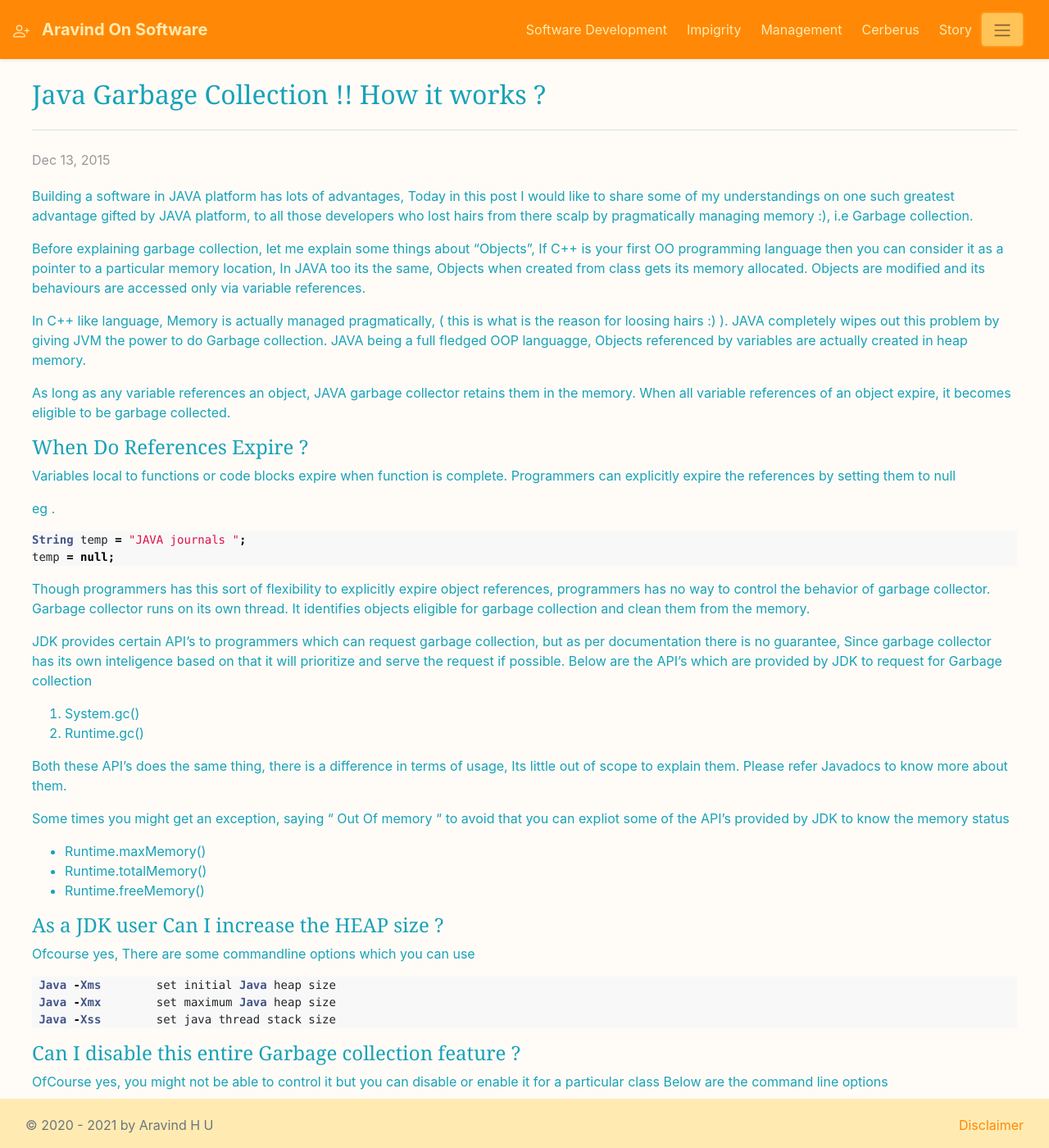
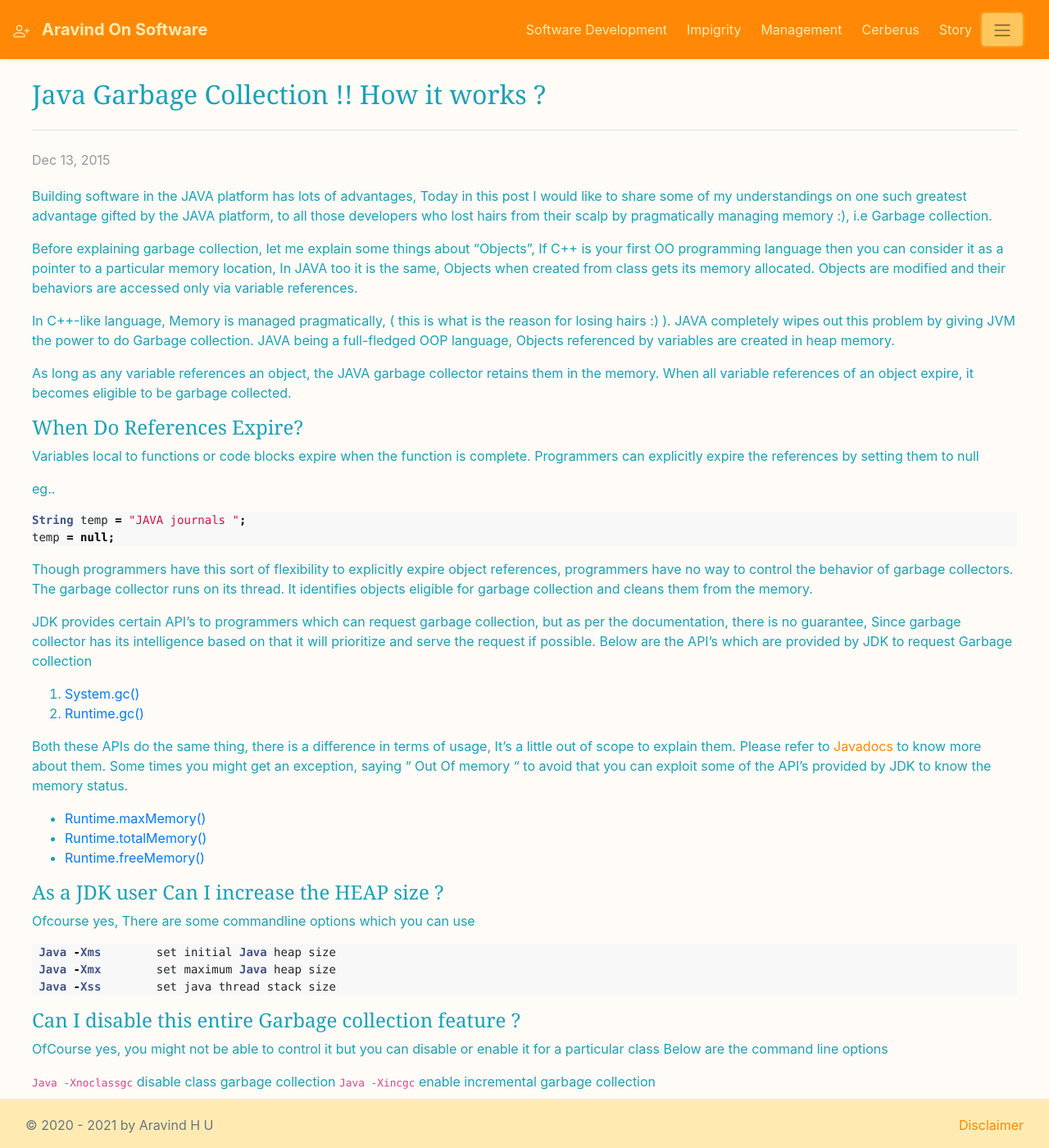
Before and after one commit to aravind666/aravind666.github.io, a Jekyll site: the page built from _posts/software-development/2015-12-13-how-garbage-collection-works.md, in a window 1280 px wide and 1400 px high. Shown: the whole window at 82% size. Built offline with Jekyll 4.4.1, drawn with Linux system fonts in a browser that asks for light colours.

Commit message:
Fixed Grammer mistakes

````diff
--- a/_posts/software-development/2015-12-13-how-garbage-collection-works.md
+++ b/_posts/software-development/2015-12-13-how-garbage-collection-works.md
@@ -3,39 +3,37 @@
 title:  "Java Garbage Collection !! How it works ?"
 category: "Software Development"
 ---
-Building a software in JAVA platform has lots of advantages, Today in this post I would like to share some of my understandings on one such greatest advantage gifted by JAVA platform, to all those developers who lost hairs from there scalp by pragmatically managing memory :), i.e Garbage collection.
+Building software in the JAVA platform has lots of advantages, Today in this post I would like to share some of my understandings on one such greatest advantage gifted by the JAVA platform, to all those developers who lost hairs from their scalp by pragmatically managing memory :), i.e Garbage collection.
 
-Before explaining garbage collection, let me explain some things about "Objects", If C++ is your first OO programming language then you can consider it as a pointer to a particular memory location, In JAVA too its the same, Objects when created from class gets its memory allocated. Objects are modified and its behaviours are accessed only via variable references.
+Before explaining garbage collection, let me explain some things about "Objects", If C++ is your first OO programming language then you can consider it as a pointer to a particular memory location, In JAVA too it is the same, Objects when created from class gets its memory allocated. Objects are modified and their behaviors are accessed only via variable references.
 
-In C++ like language, Memory is actually managed pragmatically, ( this is what is the reason for loosing hairs :) ). JAVA completely wipes out this problem by giving JVM the power to do Garbage collection. JAVA being a full fledged OOP languagge, Objects referenced by variables are actually created in heap memory.
+In C++-like language, Memory is managed pragmatically, ( this is what is the reason for losing hairs :) ). JAVA completely wipes out this problem by giving JVM the power to do Garbage collection. JAVA being a full-fledged OOP language, Objects referenced by variables are created in heap memory.
 
-As long as any variable references an object, JAVA garbage collector retains them in the memory. When all variable references of an object expire, it becomes eligible to be garbage collected.
+As long as any variable references an object, the JAVA garbage collector retains them in the memory. When all variable references of an object expire, it becomes eligible to be garbage collected.
 
-#### When Do References Expire ?
+#### When Do References Expire?
 
-Variables local to functions or code blocks expire when function is complete. Programmers can explicitly expire the references by setting them to null
+Variables local to functions or code blocks expire when the function is complete. Programmers can explicitly expire the references by setting them to null
 
-eg .
+eg..
 
 ```java
 String temp = "JAVA journals ";
 temp = null;
 ```
+Though programmers have this sort of flexibility to explicitly expire object references, programmers have no way to control the behavior of garbage collectors. The garbage collector runs on its thread. It identifies objects eligible for garbage collection and cleans them from the memory.
 
-Though programmers has this sort of flexibility to explicitly expire object references, programmers has no way to control the behavior of garbage collector. Garbage collector runs on its own thread. It identifies objects eligible for garbage collection and clean them from the memory.
+JDK provides certain API's to programmers which can request garbage collection, but as per the documentation, there is no guarantee, Since garbage collector has its intelligence based on that it will prioritize and serve the request if possible. Below are the API's which are provided by JDK to request Garbage collection
 
-JDK provides certain API's to programmers which can request garbage collection, but as per documentation there is no guarantee, Since garbage collector has its own inteligence based on that it will prioritize and serve the request if possible. Below are the API's which are provided by JDK to request for Garbage collection
+1.  [System.gc()](https://docs.oracle.com/en/java/javase/11/docs/api/java.base/java/lang/System.html#gc())
+2.  [Runtime.gc()](https://docs.oracle.com/en/java/javase/11/docs/api/java.base/java/lang/Runtime.html#gc())
 
-1.  System.gc()
-2.  Runtime.gc()
+Both these APIs do the same thing, there is a difference in terms of usage, It's a little out of scope to explain them. Please refer to [Javadocs](https://docs.oracle.com/en/java/javase/11/docs/api/java.base/java/lang/Runtime.html#gc()) to know more about them.
+Some times you might get an exception, saying " Out Of memory " to avoid that you can exploit some of the API's provided by JDK to know the memory status.
 
-Both these API's does the same thing, there is a difference in terms of usage, Its little out of scope to explain them. Please refer Javadocs to know more about them.
-
-Some times you might get an exception, saying " Out Of memory " to avoid that you can expliot some of the API's provided by JDK to know the memory status
-
-*   Runtime.maxMemory()
-*   Runtime.totalMemory()
-*   Runtime.freeMemory()
+*   [Runtime.maxMemory()](https://docs.oracle.com/en/java/javase/11/docs/api/java.base/java/lang/Runtime.html#maxMemory())
+*   [Runtime.totalMemory()](https://docs.oracle.com/en/java/javase/11/docs/api/java.base/java/lang/Runtime.html#totalMemory())
+*   [Runtime.freeMemory()](https://docs.oracle.com/en/java/javase/11/docs/api/java.base/java/lang/Runtime.html#freeMemory())
 
 #### As a JDK user Can I increase the HEAP size ?
 
@@ -51,7 +49,8 @@
 
 OfCourse yes, you might not be able to control it but you can disable or enable it for a particular class Below are the command line options
 
-Java -Xnoclassgc disable class garbage collection Java -Xincgc enable incremental garbage collection
+```Java -Xnoclassgc``` disable class garbage collection
+```Java -Xincgc``` enable incremental garbage collection
 
 #### How can I know what the hell this Garbage collector is doing ?
 
````
Also changed, not shown: _posts/software-development/2015-12-12-java-terminologies.md (deleted, +0 -37 lines).
